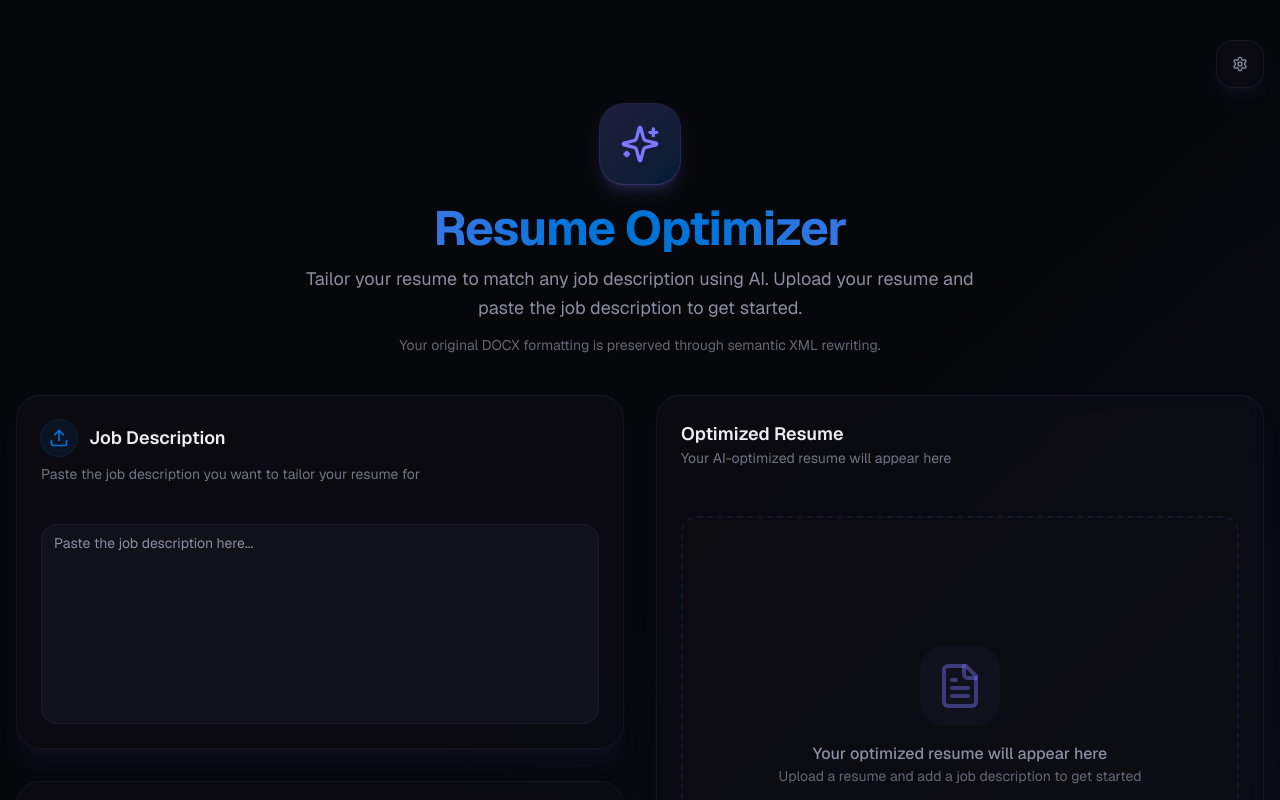
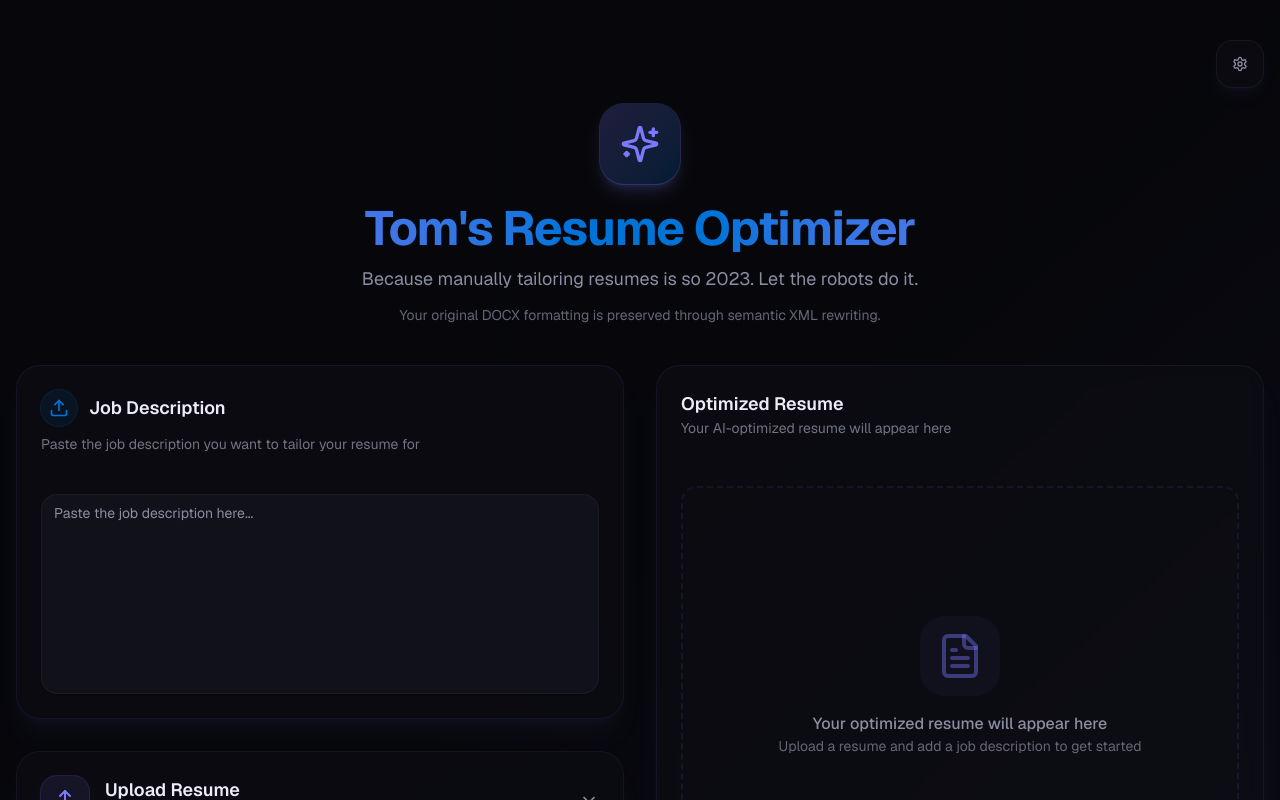
Before and after one commit to whileTom/applyflow, a Next.js app: page / in a window 1280 px wide. Shown: the top 800 px of the page. Built offline with nearby package versions, Linux system fonts and the light colour scheme.

Commit message:
feat: update app title and subtitle for better branding
Change app title and subtitle for improved user experience and SEO.

Co-authored-by: Tom K. <36858744+decentralvision@users.noreply.github.com>

```diff
--- a/app/layout.tsx
+++ b/app/layout.tsx
@@ -8,8 +8,8 @@ const _geist = Geist({ subsets: ["latin"] })
 const _geistMono = Geist_Mono({ subsets: ["latin"] })
 
 export const metadata: Metadata = {
-  title: "Resume Optimizer - AI-Powered Resume Customization",
-  description: "Tailor your resume to match any job description using Google Gemini AI",
+  title: "Tom's Resume Optimizer - AI-Powered Resume Customization",
+  description: "Because manually tailoring resumes is so 2023. Let the robots do it.",
   generator: "v0.app",
   icons: {
     icon: [
--- a/components/resume-optimizer.tsx
+++ b/components/resume-optimizer.tsx
@@ -610,11 +610,10 @@ export function ResumeOptimizer() {
             <Sparkles className="w-10 h-10 text-primary" />
           </div>
           <h1 className="text-5xl font-bold tracking-tight bg-gradient-to-r from-primary via-accent to-primary bg-clip-text text-transparent mb-3">
-            Resume Optimizer
+            Tom's Resume Optimizer
           </h1>
           <p className="text-muted-foreground text-lg max-w-2xl mx-auto leading-relaxed">
-            Tailor your resume to match any job description using AI. Upload your resume and paste the job description
-            to get started.
+            Because manually tailoring resumes is so 2023. Let the robots do it.
           </p>
           <p className="text-sm text-muted-foreground/70 mt-3">
             Your original DOCX formatting is preserved through semantic XML rewriting.
```
